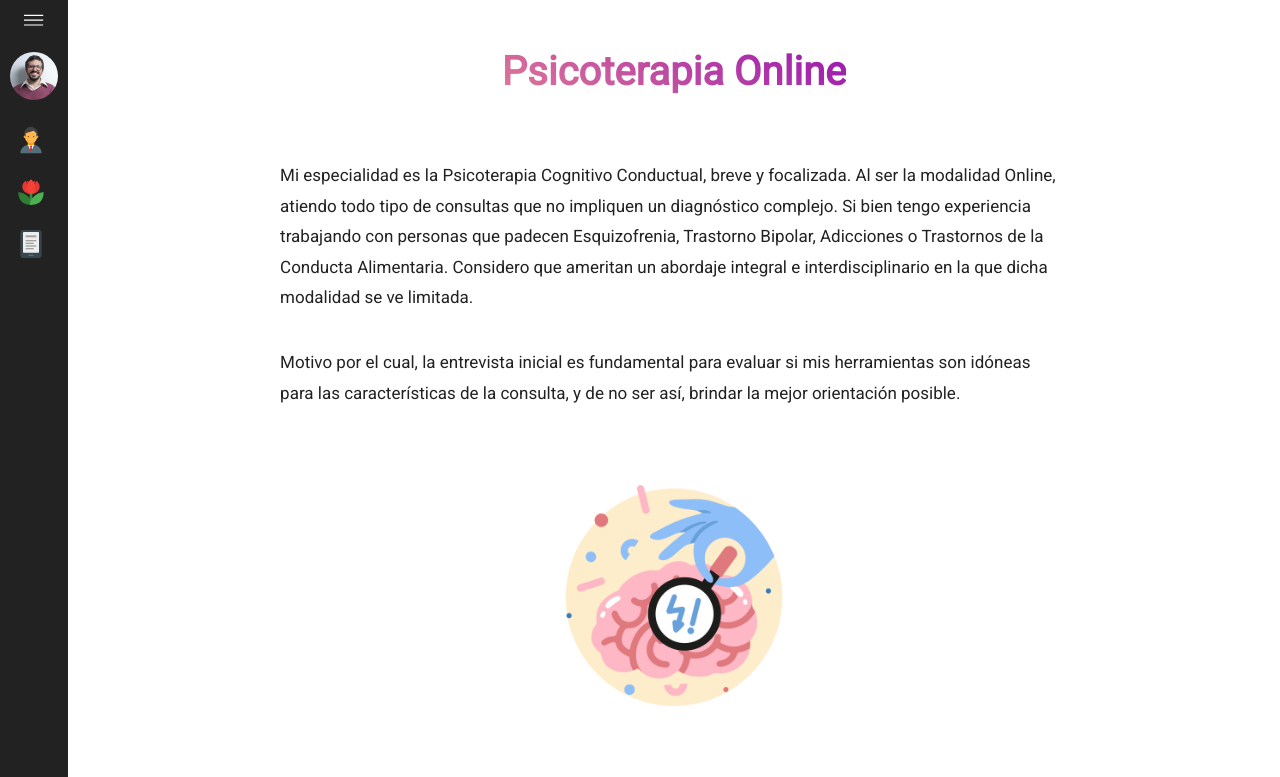
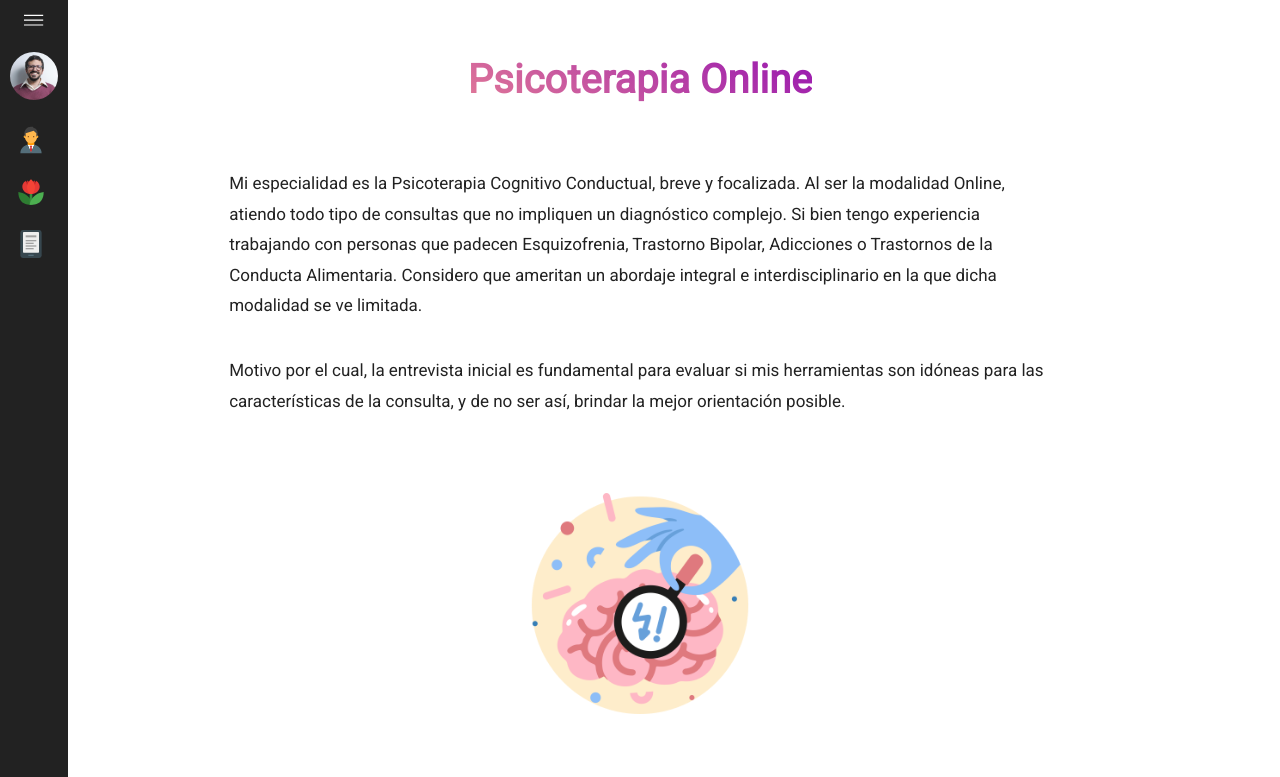
Before and after one commit to AlexEMartin/psicoweb, a React (Create React App) app: page /services in a window 1280 px wide. Shown: the top 777 px of the page. Built offline with nearby package versions, Linux system fonts and the light colour scheme.

Commit message:
Deleted files

```diff
--- a/src/App.css
+++ /dev/null
@@ -1,38 +0,0 @@
-.App {
-  text-align: center;
-}
-
-.App-logo {
-  height: 40vmin;
-  pointer-events: none;
-}
-
-@media (prefers-reduced-motion: no-preference) {
-  .App-logo {
-    animation: App-logo-spin infinite 20s linear;
-  }
-}
-
-.App-header {
-  background-color: #282c34;
-  min-height: 100vh;
-  display: flex;
-  flex-direction: column;
-  align-items: center;
-  justify-content: center;
-  font-size: calc(10px + 2vmin);
-  color: white;
-}
-
-.App-link {
-  color: #61dafb;
-}
-
-@keyframes App-logo-spin {
-  from {
-    transform: rotate(0deg);
-  }
-  to {
-    transform: rotate(360deg);
-  }
-}
--- a/src/components/Home.scss
+++ b/src/components/Home.scss
@@ -16,7 +16,7 @@
   flex-direction: column;
   justify-content: center;
   align-items: center;
-  margin-left: 68px;
+  margin-left: 0 0 0 68px;
   font-family: "Roboto", sans-serif;
 }
 
--- a/src/components/footer/Footer.scss
+++ b/src/components/footer/Footer.scss
@@ -7,6 +7,7 @@
     width: 100%;
     height: 200px;
     margin-top: 50px;
+    margin-bottom: -20px;
 
     .social-container {
         position: relative;
--- a/src/components/price/Price.tsx
+++ b/src/components/price/Price.tsx
@@ -4,7 +4,7 @@
 const Price = () => {
   const [selectedOption, setSelectedOption] = useState<String>();
 
-  // This function is triggered when the select changes
+
   const selectChange = (event: React.ChangeEvent<HTMLSelectElement>) => {
     const value = event.target.value;
     setSelectedOption(value);
--- a/src/index.css
+++ /dev/null
@@ -1,13 +0,0 @@
-body {
-  margin: 0;
-  font-family: -apple-system, BlinkMacSystemFont, 'Segoe UI', 'Roboto', 'Oxygen',
-    'Ubuntu', 'Cantarell', 'Fira Sans', 'Droid Sans', 'Helvetica Neue',
-    sans-serif;
-  -webkit-font-smoothing: antialiased;
-  -moz-osx-font-smoothing: grayscale;
-}
-
-code {
-  font-family: source-code-pro, Menlo, Monaco, Consolas, 'Courier New',
-    monospace;
-}
--- a/src/index.tsx
+++ b/src/index.tsx
@@ -1,6 +1,5 @@
 import React from 'react';
 import ReactDOM from 'react-dom/client';
-import './index.css';
 import App from './App';
 import reportWebVitals from './reportWebVitals';
 import { BrowserRouter } from 'react-router-dom';
```
Also changed, not shown: src/logo.svg (deleted), 1 other file (tests, documents, lock files or other folders).
